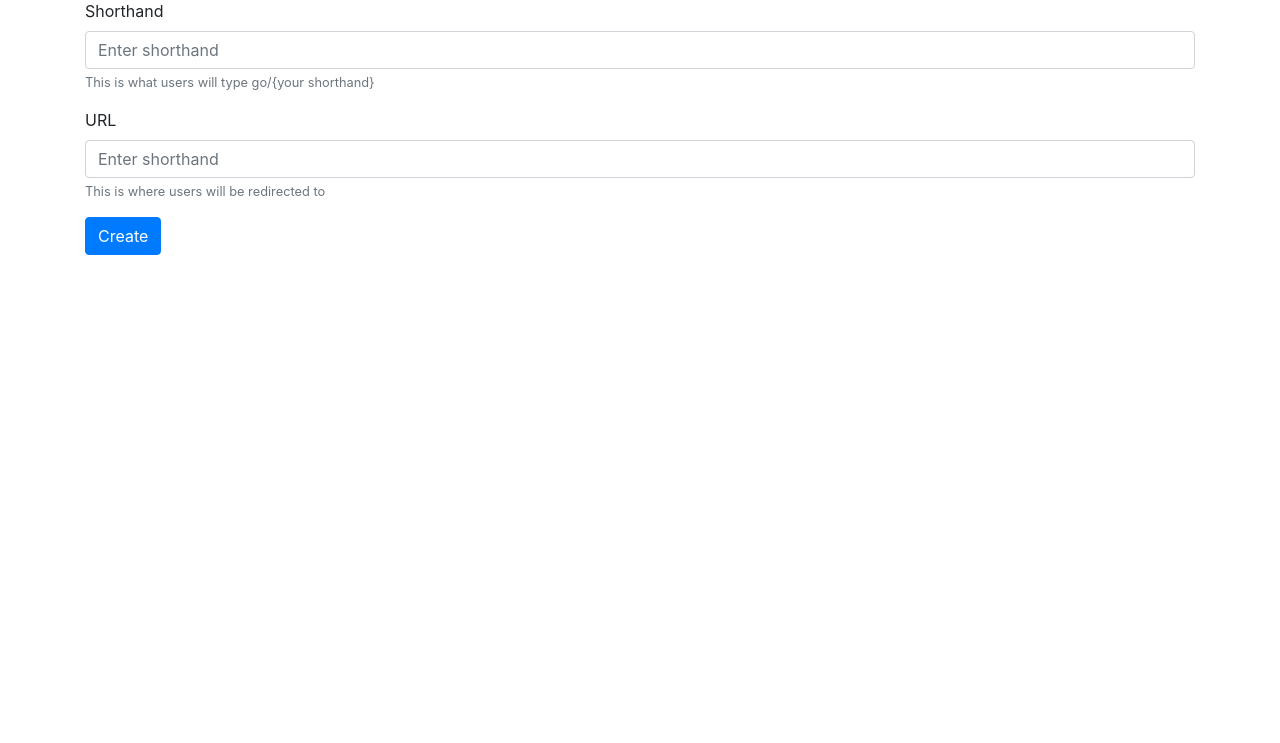
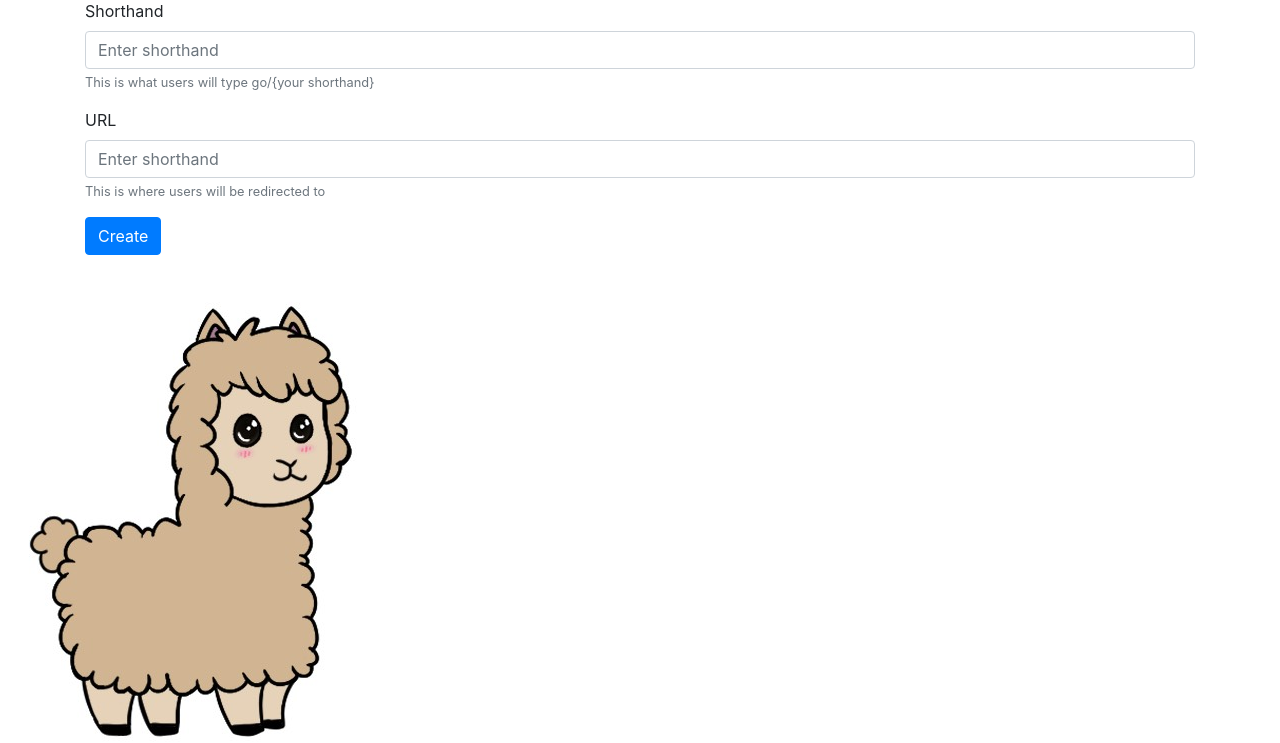
Before and after one commit to sillyfatcat/gollama, a Django app: page / in a window 1280 px wide. Shown: the part 57-800 px from the top of the page. Run offline with Django 3.2, Linux system fonts and the light colour scheme; data that the repository does not hold is empty; some libraries are stand-ins or nearby versions.

Commit message:
added a llama

```diff
--- /dev/null
+++ b/gollama/frontend/static/css/main.css
@@ -0,0 +1,5 @@
+.bottom-image {
+    position: fixed;
+    bottom: 0px;
+    left: 0px;
+}
--- a/gollama/templates/base.html
+++ b/gollama/templates/base.html
@@ -1,3 +1,4 @@
+{% load static %}
 <!DOCTYPE html>
 <html lang="en">
 <head>
@@ -10,5 +11,8 @@
 {% block content %}
 {% endblock %}
 {% include 'static_js.html' %}
+<div class="bottom-image">
+    <img src="{% static 'img/gollama.png' %}">
+</div>
 </body>
 </html>
--- a/gollama/templates/static_css.html
+++ b/gollama/templates/static_css.html
@@ -1,2 +1,4 @@
+{% load static %}
 <link rel="stylesheet" href="https://stackpath.bootstrapcdn.com/bootstrap/4.3.1/css/bootstrap.min.css"
       integrity="sha384-ggOyR0iXCbMQv3Xipma34MD+dH/1fQ784/j6cY/iJTQUOhcWr7x9JvoRxT2MZw1T" crossorigin="anonymous">
+<link rel="stylesheet" href="{% static "css/main.css" %}">
--- a/setup.py
+++ b/setup.py
@@ -11,7 +11,7 @@ with open(long_desc_fd) as f:
 
 setup(
     name='gollama',
-    version='0.0.1',
+    version='0.0.2',
     packages=find_packages(),
     url='https://github.com/sillyfatcat/gollama',
     license='MIT',
```
Also changed, not shown: gollama/frontend/static/img/gollama.png (added), 1 other file.
